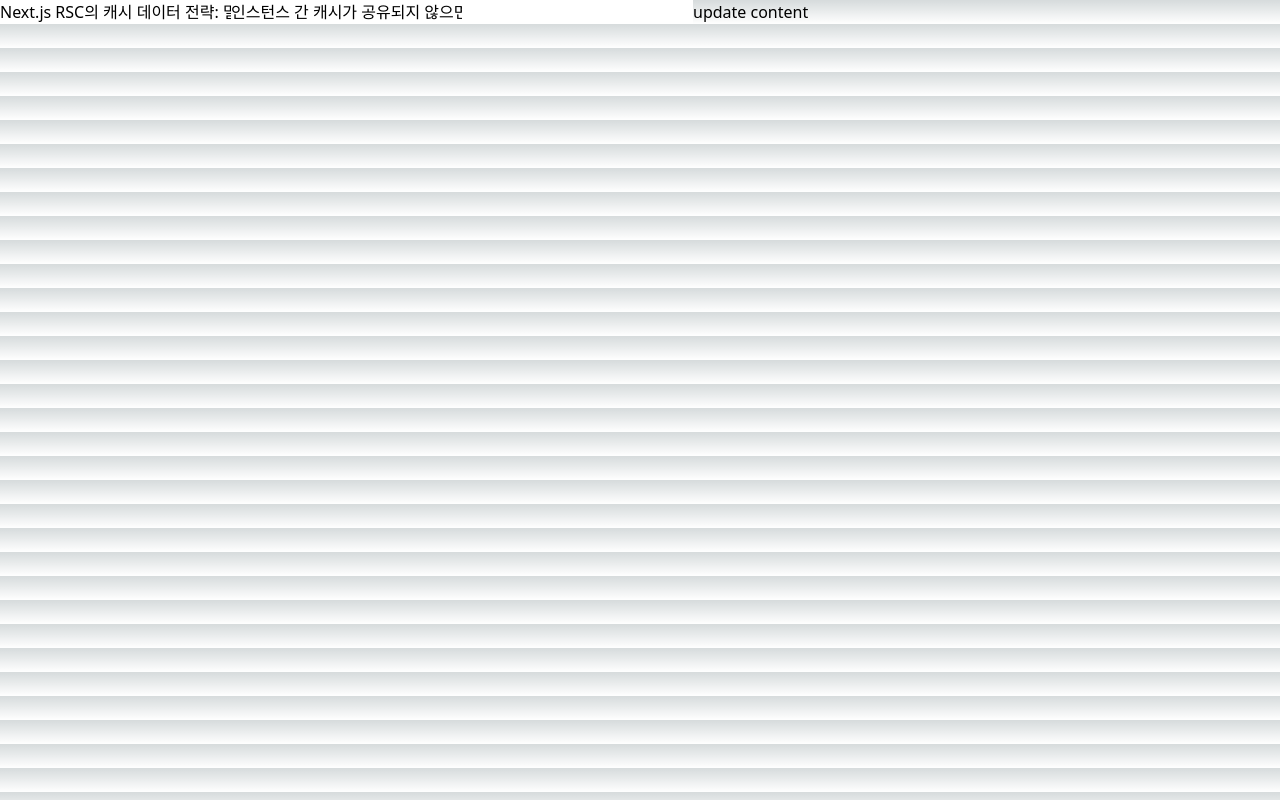
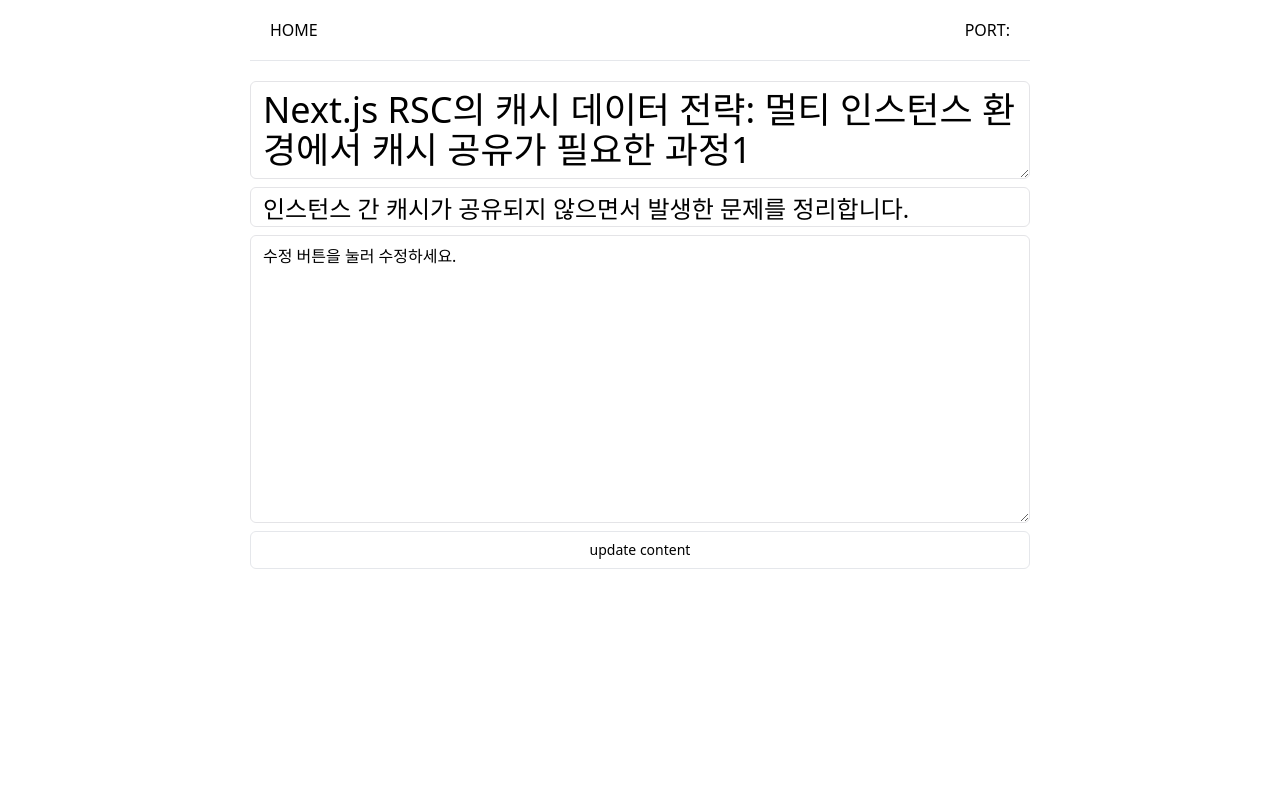
Before and after one commit to dongwonnn/cache-handler, a Next.js app: page /write/1 in a window 1280 px wide. Built offline with nearby package versions, Linux system fonts and the light colour scheme; data requests are answered from the project's data file.

Commit message:
feat: tailwind 이용한 간단한 블로그 스타일 추가

```diff
--- a/api/posts.ts
+++ b/api/posts.ts
@@ -6,6 +6,8 @@ export type TypePost = {
   title: string;
   subTitle: string;
   content: string;
+  createdAt: Date;
+  updatedAt: Date;
 };
 
 export const getAllPosts = async (): Promise<TypePost[]> => {
@@ -13,7 +15,8 @@ export const getAllPosts = async (): Promise<TypePost[]> => {
 };
 
 export const getPostById = async (id: number): Promise<TypePost> => {
-  return await http.get(`/posts/${id}`, { next: { tags: [id] } });
+  const tag = `post-${id}`;
+  return await http.get(`/posts/${id}`, { next: { tags: [tag] } });
 };
 
 export const updatePostById = async ({
@@ -26,5 +29,6 @@ export const updatePostById = async ({
     title,
     subTitle,
     content,
+    updatedAt: new Date(),
   });
 };
--- a/app/layout.tsx
+++ b/app/layout.tsx
@@ -1,9 +1,18 @@
 import "@/globals.css";
+import Link from "next/link";
 
 const RootLayout = ({ children }: { children: React.ReactNode }) => {
   return (
     <html lang="en">
-      <body>{children}</body>
+      <body className="container px-0">
+        <header className="sticky py-2.5 px-5 mb-5 top-0 z-50 w-full border-b">
+          <div className="flex h-10 max-w-screen-2xl items-center justify-between">
+            <Link href="/">HOME</Link>
+            <p>PORT: {process.env.PORT}</p>
+          </div>
+        </header>
+        <main>{children}</main>
+      </body>
     </html>
   );
 };
--- a/app/page.tsx
+++ b/app/page.tsx
@@ -1,18 +1,36 @@
 import Link from "next/link";
 import { getAllPosts } from "@/api/posts";
 import type { TypePost } from "@/api/posts";
+import { formatDateToKorean } from "@/util/date";
 
 const HomePage = async () => {
   const allPosts = await getAllPosts();
 
   return (
-    <ul>
-      {allPosts.map(({ id, title }: TypePost) => (
-        <li key={id}>
-          <Link href={`/posts/${id}`}>{title}</Link>
-        </li>
-      ))}
-    </ul>
+    <>
+      <h1 className="text-3xl font-bold tracking-tight lg:text-4xl mt-20">
+        포스트
+      </h1>
+      <section className="flex flex-col">
+        {allPosts.map((post: TypePost) => {
+          const { id, title, subTitle, updatedAt } = post;
+
+          return (
+            <article className="pt-7 pb-3 border-b">
+              <time className="text-gray-600 dark:text-gray-400 text-sm">
+                {formatDateToKorean(updatedAt)}
+              </time>
+              <h2 className="pb-2 text-2xl font-semibold tracking-tight">
+                <Link href={`/posts/${id}`}>{title}</Link>
+              </h2>
+              <h3 className="mb-5">
+                <Link href={`/posts/${id}`}>{subTitle}</Link>
+              </h3>
+            </article>
+          );
+        })}
+      </section>
+    </>
   );
 };
 
--- a/app/posts/[id]/page.tsx
+++ b/app/posts/[id]/page.tsx
@@ -1,20 +1,36 @@
 import Link from "next/link";
 import { getPostById } from "@/api/posts";
+import { formatDateToKorean } from "@/util/date";
 
 const PostsSlugPage = async ({
   params: { id },
 }: {
   params: { id: number };
 }) => {
-  const { title, subTitle, content } = await getPostById(id);
+  const { title, subTitle, updatedAt, content } = await getPostById(id);
 
   return (
-    <div>
-      <p>{title}</p>
-      <p>{content}</p>
-      <p>{subTitle}</p>
-      <Link href={`/write/${id}`}>Edit</Link>
-    </div>
+    <article className="post max-w-3xl my-12">
+      <section>
+        <h1 className="text-4xl font-bold tracking-tight lg:text-5xl lg:leading-normal">
+          {title}
+        </h1>
+        <h2 className="pb-2 text-3xl font-semibold tracking-tight my-5">
+          {subTitle}
+        </h2>
+        <div className="pb-5 flex justify-between">
+          <div>
+            <span className="font-bold mr-4">@User</span>
+            <time className="dark:text-gray-300">
+              업데이트 시간: {formatDateToKorean(updatedAt)}
+            </time>
+          </div>
+          <Link href={`/write/${id}`}>수정</Link>
+        </div>
+      </section>
+
+      <div className="content">{content}</div>
+    </article>
   );
 };
 
--- a/app/write/[id]/page.tsx
+++ b/app/write/[id]/page.tsx
@@ -7,25 +7,49 @@ const PostWritePage = async ({
 }: {
   params: { id: number };
 }) => {
-  const { slug, title, subTitle, content } = await getPostById(id);
+  const { title, subTitle, content } = await getPostById(id);
 
-  const updateContent = async (formData: any) => {
+  const updatePost = async (formData: any) => {
     "use server";
 
     const { title, subTitle, content } = Object.fromEntries(formData);
 
-    await updatePostById({ id, title, subTitle, content });
-    revalidateTag(slug);
+    await updatePostById({
+      id,
+      title,
+      subTitle,
+      content,
+    });
+
+    const tag = `post-${id}`;
+    revalidateTag(tag);
     revalidateTag("allPosts");
-    redirect(`/post/${id}`); // Navigate to the new post page
+    redirect(`/posts/${id}`);
   };
 
   return (
-    <form action={updateContent}>
-      <input name="title" defaultValue={title} />
-      <input name="subTitle" defaultValue={subTitle} />
-      <input name="content" defaultValue={content} />
-      <button type="submit">update content</button>
+    <form className="flex flex-col gap-2" action={updatePost}>
+      <textarea
+        className="text-4xl flex rounded-md border border-input px-3 py-2 focus-visible:outline-none focus-visible:ring-2 focus-visible:ring-ring focus-visible:ring-offset-2 disabled:cursor-not-allowed disabled:opacity-50',"
+        name="title"
+        defaultValue={title}
+      />
+      <input
+        className="text-2xl  flex h-10 w-full rounded-md border border-input bg-background px-3 py-2 ring-offset-background file:border-0 file:bg-transparent file:text-sm file:font-medium placeholder:text-muted-foreground focus-visible:outline-none focus-visible:ring-2 focus-visible:ring-ring focus-visible:ring-offset-2"
+        name="subTitle"
+        defaultValue={subTitle}
+      />
+      <textarea
+        className="h-72 text-4lg flex h-10 w-full rounded-md border border-input bg-background px-3 py-2 ring-offset-background focus-visible:outline-none focus-visible:ring-2 focus-visible:ring-ring focus-visible:ring-offset-2"
+        name="content"
+        defaultValue={content}
+      />
+      <button
+        className="border p-2 flex items-center justify-center rounded-md text-sm font-medium"
+        type="submit"
+      >
+        update content
+      </button>
     </form>
   );
 };
--- a/db.json
+++ b/db.json
@@ -3,20 +3,29 @@
     {
       "id": "1",
       "slug": "multi-instance-data-caching",
-      "title": "Next.js RSC의 캐시 데이터 전략: 멀티 인스턴스 환경에서 캐시 공유가 필요한 과정",
-      "subTitle": "인스턴스 간 캐시가 공유되지 않으면서 발생한 문제를 정리해 봤습니다."
+      "title": "Next.js RSC의 캐시 데이터 전략: 멀티 인스턴스 환경에서 캐시 공유가 필요한 과정1",
+      "subTitle": "인스턴스 간 캐시가 공유되지 않으면서 발생한 문제를 정리합니다.",
+      "content": "수정 버튼을 눌러 수정하세요.",
+      "createdAt": "2024-01-07 20:59:35.663687",
+      "updatedAt": "2024-02-01T16:19:14.961Z"
     },
     {
       "id": "2",
       "slug": "cloud-run-deplopy",
       "title": "GCP Cloud Run을 활용한 서비스 배포",
-      "subTitle": "Cloud Run을 활용한 서비스 배포 경험을 공유합니다."
+      "subTitle": "Cloud Run을 활용한 서비스 배포 경험을 공유합니다.",
+      "content": "수정 버튼을 눌러 수정하세요.",
+      "createdAt": "2023-12-25 20:59:35.663687",
+      "updatedAt": "2023-12-25 20:59:35.663687"
     },
     {
       "id": "3",
       "slug": "transfrom-playwright",
       "title": "E2E Test 도구 Playwright 전환기",
-      "subTitle": "Playwright로 전환하며 겪었던 과정들을 공유합니다."
+      "subTitle": "Playwright로 전환하며 겪었던 과정들을 공유합니다.",
+      "content": "수정 버튼을 눌러 수정하세요.",
+      "createdAt": "2023-12-03 20:59:35.663687",
+      "updatedAt": "2023-12-03 20:59:35.663687"
     }
   ]
 }
--- a/globals.css
+++ b/globals.css
@@ -2,32 +2,48 @@
 @tailwind components;
 @tailwind utilities;
 
-:root {
-  --foreground-rgb: 0, 0, 0;
-  --background-start-rgb: 214, 219, 220;
-  --background-end-rgb: 255, 255, 255;
-}
-
-@media (prefers-color-scheme: dark) {
+@layer base {
   :root {
-    --foreground-rgb: 255, 255, 255;
-    --background-start-rgb: 0, 0, 0;
-    --background-end-rgb: 0, 0, 0;
+    --background: 0 0% 100%;
+    --foreground: 240 10% 3.9%;
+    --card: 0 0% 100%;
+    --card-foreground: 240 10% 3.9%;
+    --popover: 0 0% 100%;
+    --popover-foreground: 240 10% 3.9%;
+    --primary: 142.1 76.2% 36.3%;
+    --primary-foreground: 355.7 100% 97.3%;
+    --secondary: 240 4.8% 95.9%;
+    --secondary-foreground: 240 5.9% 10%;
+    --muted: 240 4.8% 95.9%;
+    --muted-foreground: 240 3.8% 46.1%;
+    --accent: 240 4.8% 95.9%;
+    --accent-foreground: 240 5.9% 10%;
+    --destructive: 0 84.2% 60.2%;
+    --destructive-foreground: 0 0% 98%;
+    --border: 240 5.9% 90%;
+    --input: 240 5.9% 90%;
+    --ring: 142.1 76.2% 36.3%;
+    --radius: 0.5rem;
+  }
+  .dark {
+    --background: 20 14.3% 4.1%;
+    --foreground: 0 0% 95%;
+    --card: 24 9.8% 10%;
+    --card-foreground: 0 0% 95%;
+    --popover: 0 0% 9%;
+    --popover-foreground: 0 0% 95%;
+    --primary: 142.1 70.6% 45.3%;
+    --primary-foreground: 144.9 80.4% 10%;
+    --secondary: 240 3.7% 15.9%;
+    --secondary-foreground: 0 0% 98%;
+    --muted: 0 0% 15%;
+    --muted-foreground: 240 5% 64.9%;
+    --accent: 12 6.5% 15.1%;
+    --accent-foreground: 0 0% 98%;
+    --destructive: 0 62.8% 30.6%;
+    --destructive-foreground: 0 85.7% 97.3%;
+    --border: 240 3.7% 15.9%;
+    --input: 240 3.7% 15.9%;
+    --ring: 142.4 71.8% 29.2%;
   }
 }
-
-body {
-  color: rgb(var(--foreground-rgb));
-  background: linear-gradient(
-      to bottom,
-      transparent,
-      rgb(var(--background-end-rgb))
-    )
-    rgb(var(--background-start-rgb));
-}
-
-@layer utilities {
-  .text-balance {
-    text-wrap: balance;
-  }
-}
--- a/tailwind.config.ts
+++ b/tailwind.config.ts
@@ -1,20 +1,31 @@
 import type { Config } from "tailwindcss";
 
-const config: Config = {
-  content: [
-    "./pages/**/*.{js,ts,jsx,tsx,mdx}",
-    "./components/**/*.{js,ts,jsx,tsx,mdx}",
-    "./app/**/*.{js,ts,jsx,tsx,mdx}",
-  ],
+const config = {
+  darkMode: ["class"],
+  content: ["./app/**/*.{ts,tsx}"],
   theme: {
+    container: {
+      center: true,
+      padding: "2rem",
+      screens: {
+        "2xl": "780px",
+      },
+    },
     extend: {
-      backgroundImage: {
-        "gradient-radial": "radial-gradient(var(--tw-gradient-stops))",
-        "gradient-conic":
-          "conic-gradient(from 180deg at 50% 50%, var(--tw-gradient-stops))",
+      colors: {
+        border: "hsl(var(--border))",
+        input: "hsl(var(--input))",
+        ring: "hsl(var(--ring))",
+        background: "hsl(var(--background))",
+        foreground: "hsl(var(--foreground))",
+      },
+      borderRadius: {
+        lg: "var(--radius)",
+        md: "calc(var(--radius) - 2px)",
+        sm: "calc(var(--radius) - 4px)",
       },
     },
   },
-  plugins: [],
-};
+} satisfies Config;
+
 export default config;
--- /dev/null
+++ b/util/date.ts
@@ -0,0 +1,12 @@
+export const formatDateToKorean = (date: Date) => {
+  const formattedDate = new Date(date).toLocaleDateString("ko-KR", {
+    year: "numeric",
+    month: "long",
+    day: "numeric",
+    hour: "numeric",
+    minute: "2-digit",
+    second: "2-digit",
+  });
+
+  return formattedDate;
+};
```
